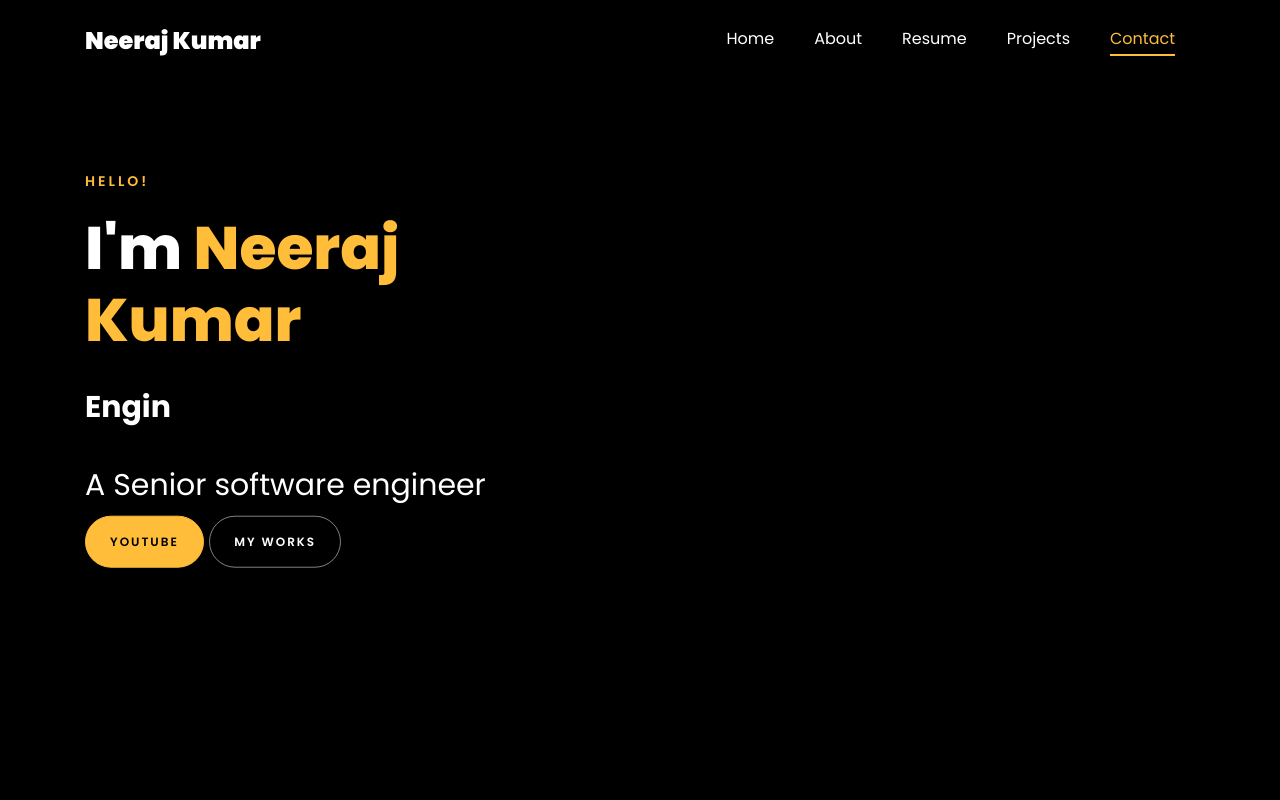
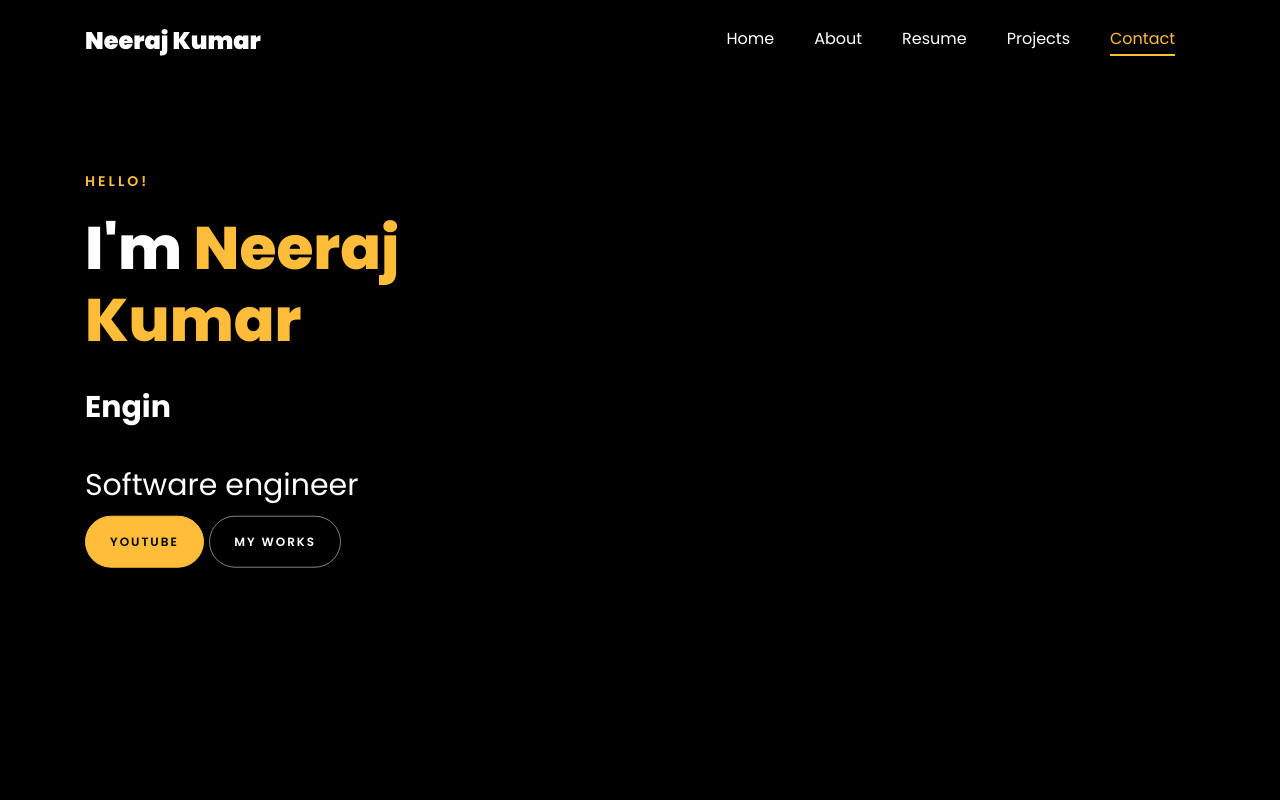
Before and after one commit to Neeraj13579/portfolio, a plain HTML site: page index.html in a window 1280 px wide. Shown: the top 800 px of the page. Drawn offline with Linux system fonts and the light colour scheme; files whose address does not match are found by name.

Commit message:
new index.html

```diff
--- a/index.html
+++ b/index.html
@@ -187,7 +187,7 @@
 
 						<br>
 						<br>
-			            <h2>A Senior software engineer</h2>
+			            <h2>Software engineer</h2>
 						<!-- <h2 class="d-flex" style="margin-bottom: 0">With over 5 years of experience</h2> -->
 						<!-- <br> -->
 			            <p><a href="https://www.youtube.com/@RishabhMishraOfficial" class="btn btn-primary py-3 px-4">YouTube</a>
```
